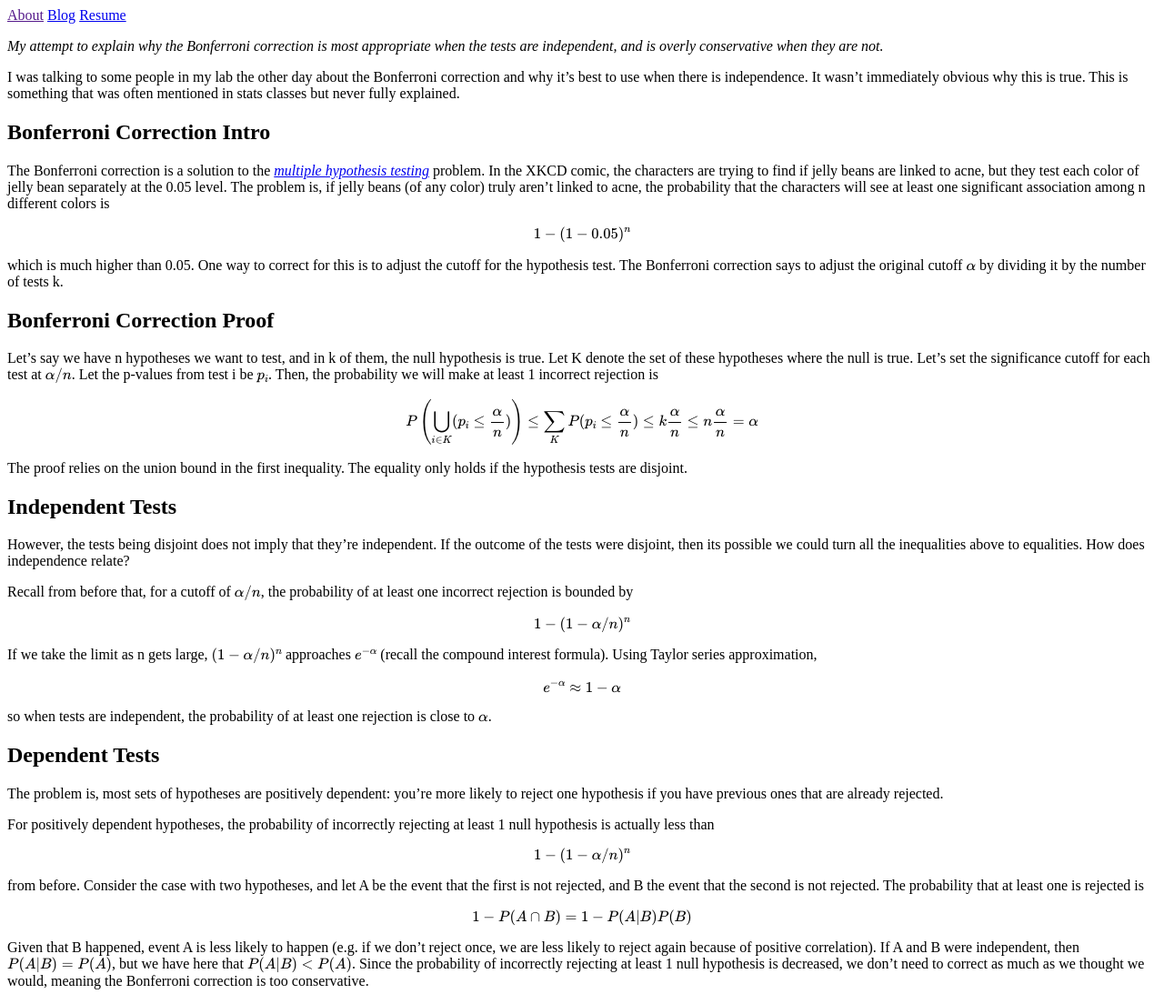
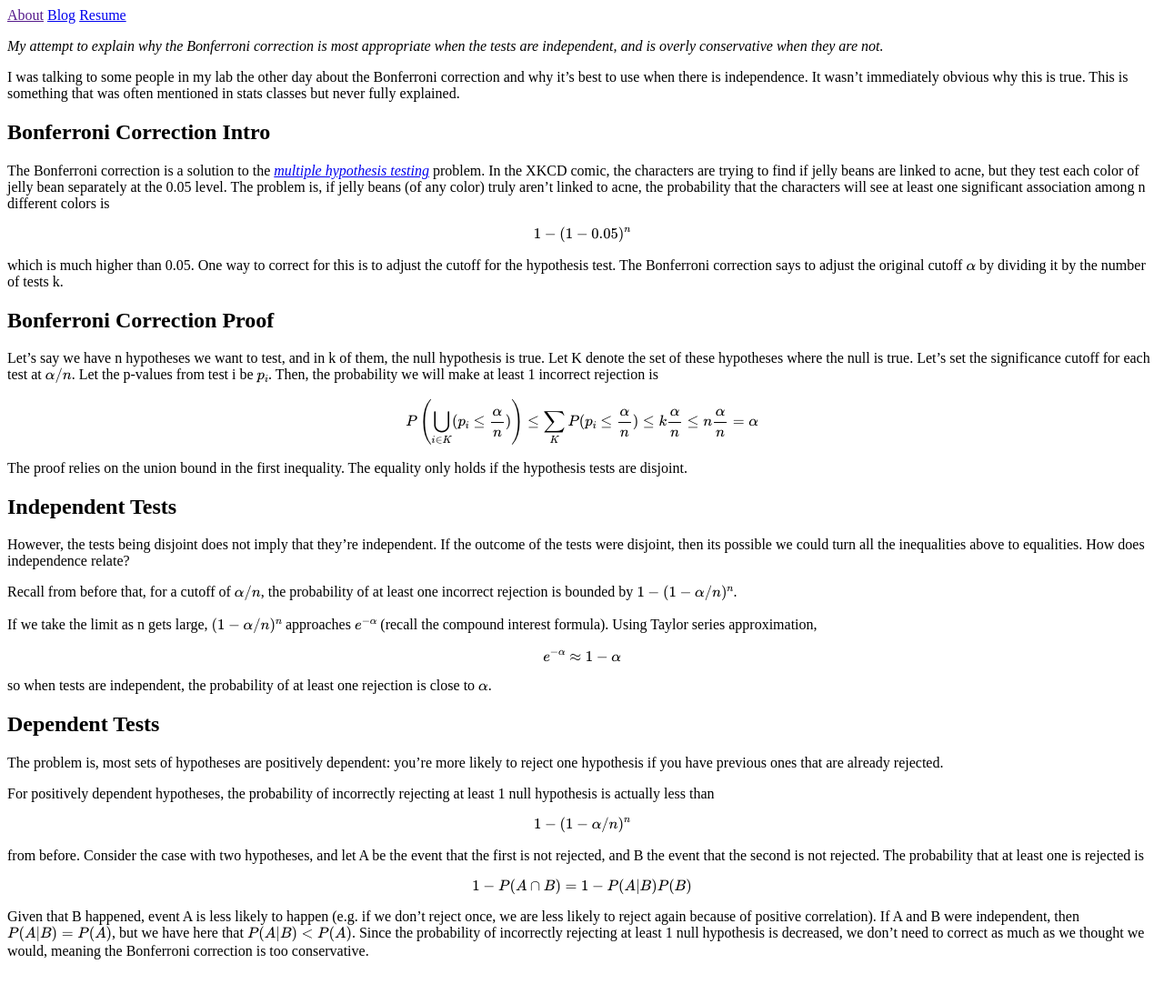
Before and after one commit to shiandy/shiandy.github.io, a Jekyll site: the page built from _posts/2015-06-12-bonferroni-independence.markdown, in a window 1280 px wide. Shown: the whole page at 91% size. Built offline with Jekyll 4.4.1, drawn with Linux system fonts in a browser that asks for light colours; Markdown is read by kramdown in place of the engine named in the settings; formulas are drawn with MathJax 3; after the commit the page ends 1071 px from its top, so only the background shows below that.

Commit message:
trying to fix broken math

```diff
--- a/_posts/2015-06-12-bonferroni-independence.markdown
+++ b/_posts/2015-06-12-bonferroni-independence.markdown
@@ -59,10 +59,7 @@ inequalities above to equalities. How does independence relate?
 
 Recall from before that, for a cutoff of <span>\\(\alpha/n\\)</span>, the
 probability of at least one incorrect rejection is bounded by
-
-<div>
-\[1 - (1 - \alpha/n)^n\]
-</div>
+<span>\\(1 - (1 - \alpha/n)^n\\)</span>.
 
 If we take the limit as n gets large, <span>\\((1 - \alpha/n)^n\\)</span>
 approaches <span>\\(e^{-\alpha}\\)</span> (recall the compound interest formula).
```
